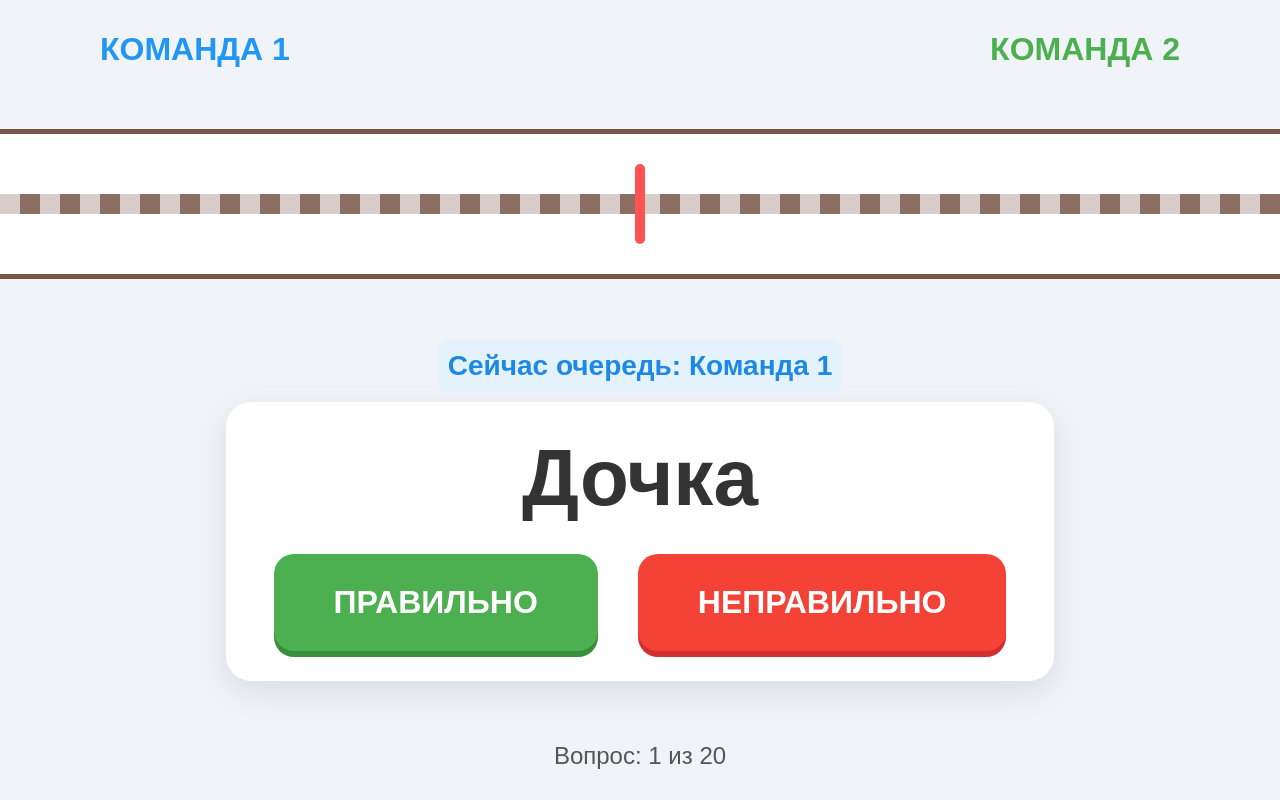
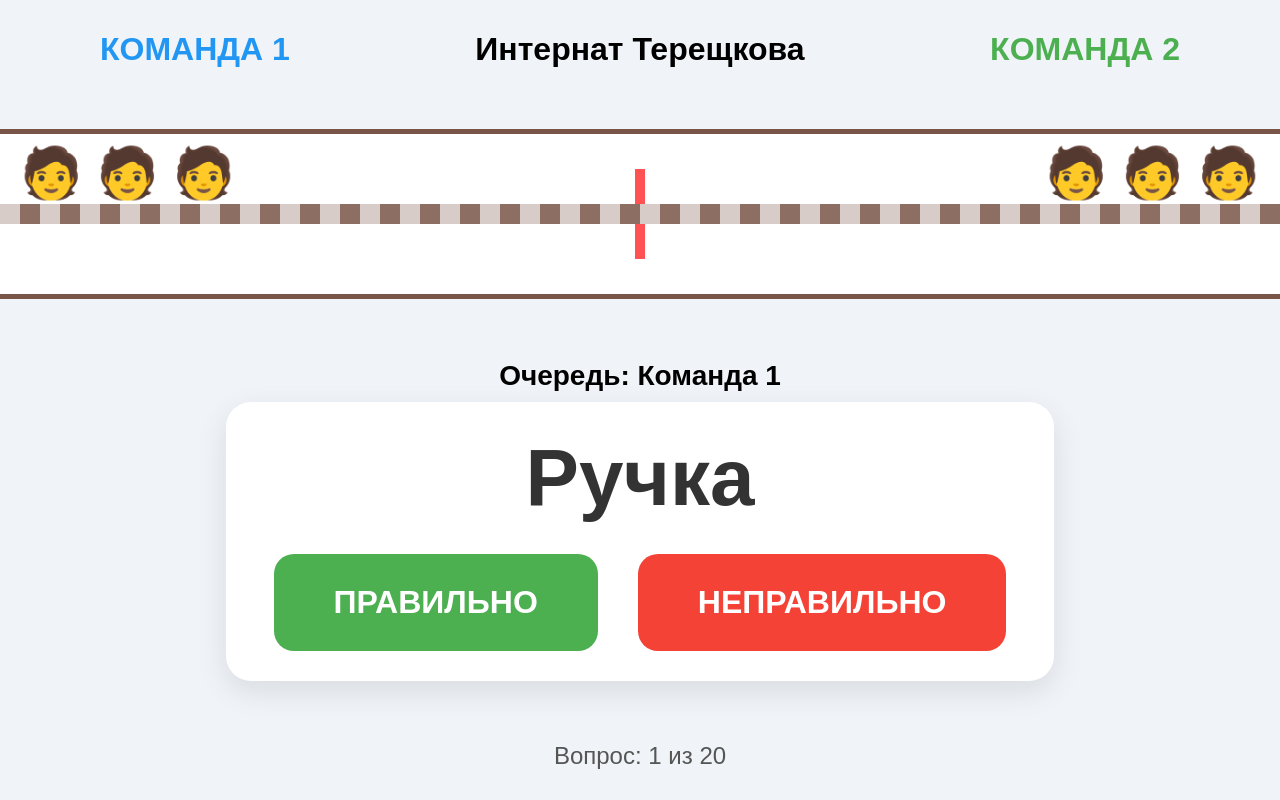
Before and after one commit to clc04190-droid/Bekzada, a plain HTML site: page index.html in a window 1280 px wide. Shown: the top 800 px of the page. Drawn offline with Linux system fonts and the light colour scheme.

Commit message:
Update index.html

```diff
--- a/index.html
+++ b/index.html
@@ -2,122 +2,364 @@
 <html lang="ru">
 <head>
 <meta charset="UTF-8">
-    <title>Перетягивание каната: ЧК, ЧН, ЧТ</title>
+<title>Аркан тартыш: ЧК, ЧН, ЧТ</title>
+
 <style>
-        body { margin: 0; font-family: 'Arial', sans-serif; background: #f0f4f8; text-align: center; overflow: hidden; }
-        #game-container { width: 100vw; height: 100vh; display: flex; flex-direction: column; justify-content: space-around; }
+body{
+    margin:0;
+    font-family:Arial;
+    background:#f0f4f8;
+    text-align:center;
+    overflow:hidden;
+}
 
-        /* Поле и канат */
-        #rope-area { position: relative; height: 140px; background: white; border-top: 5px solid #795548; border-bottom: 5px solid #795548; }
-        #rope { position: absolute; width: 200%; height: 20px; background: repeating-linear-gradient(90deg, #d7ccc8, #d7ccc8 20px, #8d6e63 20px, #8d6e63 40px); top: 60px; left: -50%; transition: left 0.5s ease-out; }
-        #marker { position: absolute; width: 10px; height: 80px; background: #ff5252; top: 30px; left: 50%; transform: translateX(-50%); z-index: 10; border-radius: 5px; }
+#game-container{
+    width:100vw;
+    height:100vh;
+    display:flex;
+    flex-direction:column;
+    justify-content:space-around;
+}
 
-        /* Команды */
-        .teams { display: flex; justify-content: space-between; padding: 0 100px; font-weight: bold; font-size: 32px; }
-        .team-1 { color: #2196f3; }
-        .team-2 { color: #4caf50; }
+#rope-area{
+    position:relative;
+    height:160px;
+    background:white;
+    border-top:5px solid #795548;
+    border-bottom:5px solid #795548;
+}
 
-        /* Карточка вопроса */
-        #question-card { background: white; margin: 0 auto; padding: 30px; border-radius: 25px; box-shadow: 0 10px 30px rgba(0,0,0,0.1); width: 60%; }
-        #word { font-size: 80px; margin-bottom: 30px; color: #333; font-weight: bold; }
+#rope{
+    position:absolute;
+    width:200%;
+    height:20px;
+    background:repeating-linear-gradient(
+        90deg,
+        #d7ccc8,
+        #d7ccc8 20px,
+        #8d6e63 20px,
+        #8d6e63 40px
+    );
+    top:70px;
+    left:-50%;
+    transition:left 0.5s ease-out;
+}
 
-        /* Кнопки */
-        .buttons { display: flex; justify-content: center; gap: 40px; }
-        button { padding: 30px 60px; font-size: 32px; font-weight: bold; cursor: pointer; border: none; border-radius: 20px; color: white; transition: 0.2s; }
-        .btn-true { background: #4caf50; box-shadow: 0 6px #388e3c; }
-        .btn-false { background: #f44336; box-shadow: 0 6px #d32f2f; }
-        button:active { transform: translateY(4px); box-shadow: 0 2px #388e3c; }
+#marker{
+    position:absolute;
+    width:10px;
+    height:90px;
+    background:#ff5252;
+    top:35px;
+    left:50%;
+    transform:translateX(-50%);
+}
 
-        #info { font-size: 24px; color: #555; }
-        #turn-display { font-size: 28px; font-weight: bold; margin-bottom: 10px; padding: 10px; border-radius: 10px; display: inline-block; }
+.players-left,
+.players-right{
+    position:absolute;
+    top:10px;
+    font-size:50px;
+}
+
+.players-left{
+    left:20px;
+}
+
+.players-right{
+    right:20px;
+}
+
+.teams{
+    display:flex;
+    justify-content:space-between;
+    padding:0 100px;
+    font-weight:bold;
+    font-size:32px;
+}
+
+.team-1{ color:#2196f3; }
+.team-2{ color:#4caf50; }
+
+#question-card{
+    background:white;
+    margin:0 auto;
+    padding:30px;
+    border-radius:25px;
+    box-shadow:0 10px 30px rgba(0,0,0,0.1);
+    width:60%;
+}
+
+#word{
+    font-size:80px;
+    margin-bottom:30px;
+    color:#333;
+    font-weight:bold;
+}
+
+.buttons{
+    display:flex;
+    justify-content:center;
+    gap:40px;
+}
+
+button{
+    padding:30px 60px;
+    font-size:32px;
+    font-weight:bold;
+    cursor:pointer;
+    border:none;
+    border-radius:20px;
+    color:white;
+}
+
+.btn-true{ background:#4caf50; }
+.btn-false{ background:#f44336; }
+
+#info{
+    font-size:24px;
+    color:#555;
+}
+
+#turn-display{
+    font-size:28px;
+    font-weight:bold;
+    margin-bottom:10px;
+}
+.player{
+    display:inline-block;
+    font-size:50px;
+    transition: transform 0.2s;
+}
+
+.pull-left{
+    animation: pullLeft 0.4s ease;
+}
+
+.pull-right{
+    animation: pullRight 0.4s ease;
+}
+
+@keyframes pullLeft{
+    0% { transform: translateX(0); }
+    50% { transform: translateX(-15px); }
+    100% { transform: translateX(0); }
+}
+
+@keyframes pullRight{
+    0% { transform: translateX(0); }
+    50% { transform: translateX(15px); }
+    100% { transform: translateX(0); }
+}
+#winner-screen{
+position:fixed;
+top:0;
+left:0;
+width:100%;
+height:100%;
+background:rgba(0,0,0,0.8);
+color:white;
+display:none;
+justify-content:center;
+align-items:center;
+flex-direction:column;
+font-size:70px;
+z-index:1000;
+}
+
+#confetti{
+position:absolute;
+top:0;
+left:0;
+width:100%;
+height:100%;
+pointer-events:none;
+}
+
+.confetti-piece{
+position:absolute;
+width:10px;
+height:10px;
+background:red;
+animation:fall 3s linear infinite;
+}
+
+@keyframes fall{
+0%{transform:translateY(-10px)}
+100%{transform:translateY(100vh)}
+}
 </style>
 </head>
+
 <body>
 
 <div id="game-container">
+
 <div class="teams">
 <div class="team-1">КОМАНДА 1</div>
+Интернат Терещкова
 <div class="team-2">КОМАНДА 2</div>
 </div>
 
 <div id="rope-area">
+
+<div class="players-left" id="team1">
+<span class="player">🧑</span>
+<span class="player">🧑</span>
+<span class="player">🧑</span>
+</div>
+
+<div class="players-right" id="team2">
+<span class="player">🧑</span>
+<span class="player">🧑</span>
+<span class="player">🧑</span>
+</div>
+
 <div id="marker"></div>
 <div id="rope"></div>
+
 </div>
 
 <div>
-        <div id="turn-display">Сейчас очередь: Команда 1</div>
+<div id="turn-display">Очередь: Команда 1</div>
+
 <div id="question-card">
 <div id="word">Слово...</div>
+
 <div class="buttons">
 <button class="btn-true" onclick="checkAnswer(true)">ПРАВИЛЬНО</button>
 <button class="btn-false" onclick="checkAnswer(false)">НЕПРАВИЛЬНО</button>
 </div>
+
 </div>
 </div>
 
-    <div id="info">Вопрос: <span id="q-num">1</span> из 20</div>
+<div id="info">
+Вопрос: <span id="q-num">1</span> из 20
+</div>
+
 </div>
 
 <script>
+function showWinner(team){
+
+let screen=document.getElementById("winner-screen")
+let text=document.getElementById("winner-text")
+
+text.innerText="🏆 Победила Команда "+team+"!"
+
+screen.style.display="flex"
+
+let confetti=document.getElementById("confetti")
+
+for(let i=0;i<120;i++){
+
+let piece=document.createElement("div")
+piece.className="confetti-piece"
+
+piece.style.left=Math.random()*100+"%"
+piece.style.backgroundColor=
+["red","yellow","blue","green","pink"][Math.floor(Math.random()*5)]
+
+piece.style.animationDuration=(Math.random()*3+2)+"s"
+
+confetti.appendChild(piece)
+
+}
+
+}
+
 const questions = [
-        {w: "Дочка", correct: true}, {w: "Дочька", correct: false},
-        {w: "Речка", correct: true}, {w: "Почта", correct: true},
-        {w: "Ночьной", correct: false}, {w: "Ночной", correct: true},
-        {w: "Печка", correct: true}, {w: "Печька", correct: false},
-        {w: "Птичка", correct: true}, {w: "Птичька", correct: false},
-        {w: "Почта", correct: true}, {w: "Почьта", correct: false},
-        {w: "Лисичка", correct: true}, {w: "Солнечный", correct: true},
-        {w: "Кочька", correct: false}, {w: "Кочка", correct: true},
-        {w: "Чтение", correct: true}, {w: "Сказочьный", correct: false},
-        {w: "Ёлочка", correct: true}, {w: "Свечка", correct: true}
+{w:"Ручка",correct:true},
+{w:"Точька",correct:false},
+{w:"Дочка",correct:true},
+{w:"Печька",correct:false},
+{w:"Ночка",correct:true},
+{w:"Кочька",correct:false},
+{w:"Свечка",correct:true},
+{w:"Точьный",correct:false},
+{w:"Сочный",correct:true},
+{w:"Молочьный",correct:false},
+{w:"Ночной",correct:true},
+{w:"Речьной",correct:false},
+{w:"Личный",correct:true},
+{w:"Отличьный",correct:false},
+{w:"Почта",correct:true},
+{w:"Мечьта",correct:false},
+{w:"Чтение",correct:true},
+{w:"Девочька",correct:false},
+{w:"Чтить",correct:true},
+{w:"Почьтальон",correct:false}
 ];
 
-    let currentQ = 0;
-    let ropePos = -50;
-    let turn = 1;
+let currentQ=0;
+let ropePos=-50;
+let turn=1;
 
-    function updateGame() {
-        if(currentQ >= questions.length) {
-            let winner = "";
-            if (ropePos < -50) winner = "Победила Команда 1!";
-            else if (ropePos > -50) winner = "Победила Команда 2!";
-            else winner = "Ничья!";
+function updateGame(){
 
-            alert("Игра завершена! " + winner);
+if(currentQ>=questions.length){
+
+let winner="";
+
+if(ropePos<-50) winner="Победила Команда 1!";
+else if(ropePos>-50) winner="Победила Команда 2!";
+else winner="Ничья!";
+
+alert("Игра завершена! "+winner);
 location.reload();
 return;
 }
 
-        document.getElementById('word').innerText = questions[currentQ].w;
-        document.getElementById('q-num').innerText = currentQ + 1;
+document.getElementById('word').innerText=questions[currentQ].w;
+document.getElementById('q-num').innerText=currentQ+1;
 
-        const turnDiv = document.getElementById('turn-display');
-        turnDiv.innerText = "Сейчас очередь: Команда " + turn;
-        turnDiv.style.backgroundColor = (turn === 1 ? "#e3f2fd" : "#e8f5e9");
-        turnDiv.style.color = (turn === 1 ? "#1e88e5" : "#43a047");
+const turnDiv=document.getElementById('turn-display');
+turnDiv.innerText="Очередь: Команда "+turn;
 
-        document.getElementById('rope').style.left = ropePos + "%";
+document.getElementById('rope').style.left=ropePos+"%";
 }
 
-    function checkAnswer(userAnswer) {
-        let isCorrect = (userAnswer === questions[currentQ].correct);
+function checkAnswer(userAnswer){
+animatePlayers(turn);
+let isCorrect=(userAnswer===questions[currentQ].correct);
 
-        // Логика: если Команда 1 отвечает верно, канат идет влево (минус)
-        // Если Команда 2 отвечает верно, канат идет вправо (плюс)
-        if (turn === 1) {
-            ropePos += (isCorrect ? -6 : 6);
-        } else {
-            ropePos += (isCorrect ? 6 : -6);
+
+if(turn===1){
+ropePos+=(isCorrect?-7:7);
+}else{
+ropePos+=(isCorrect?7:-7);
 }
 
 currentQ++;
-        turn = (turn === 1) ? 2 : 1;
+turn=(turn===1)?2:1;
+
 updateGame();
 }
 
 updateGame();
+function animatePlayers(team){
+
+let players = document.querySelectorAll(
+team === 1 ? "#team1 .player" : "#team2 .player"
+);
+
+players.forEach(p=>{
+p.classList.add(team===1 ? "pull-left":"pull-right");
+
+setTimeout(()=>{
+p.classList.remove("pull-left");
+p.classList.remove("pull-right");
+},400);
+
+});
+
+}
+
 </script>
-
+<div id="winner-screen">
+<h1 id="winner-text"></h1>
+<div id="confetti"></div>
+</div>
 </body>
 </html>
```
Lines whose indentation alone changed are shown as unchanged.
